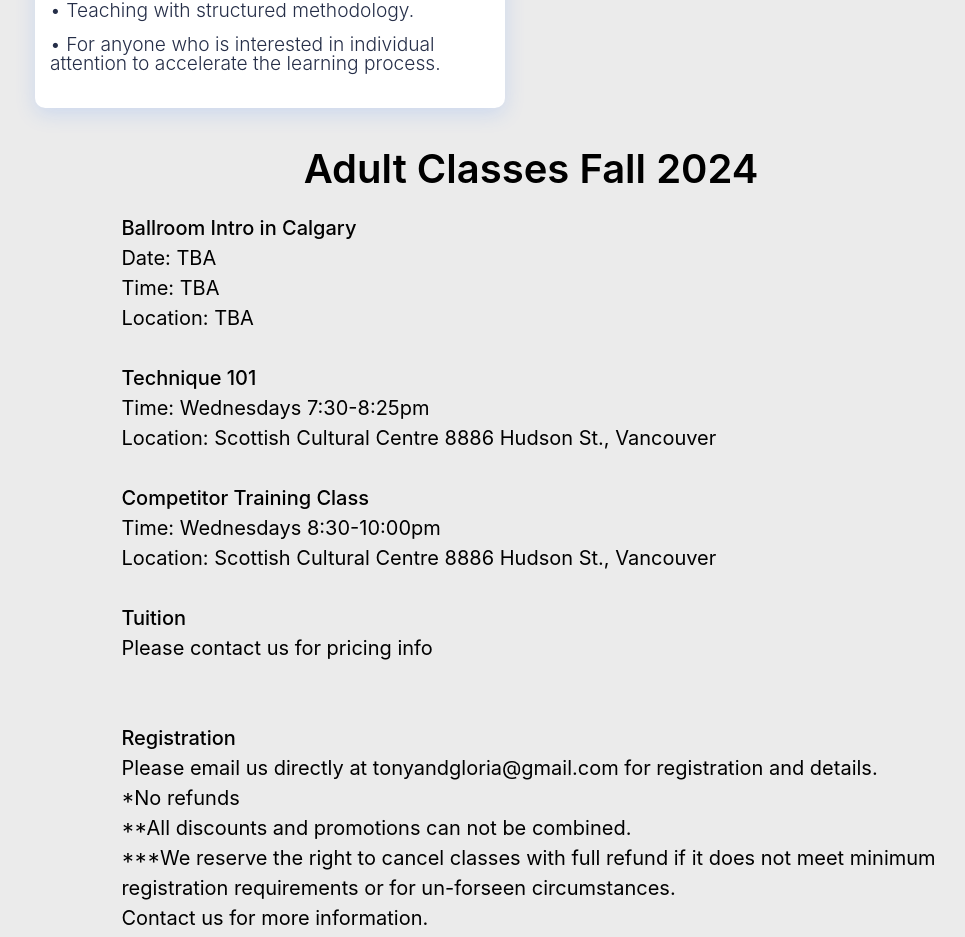
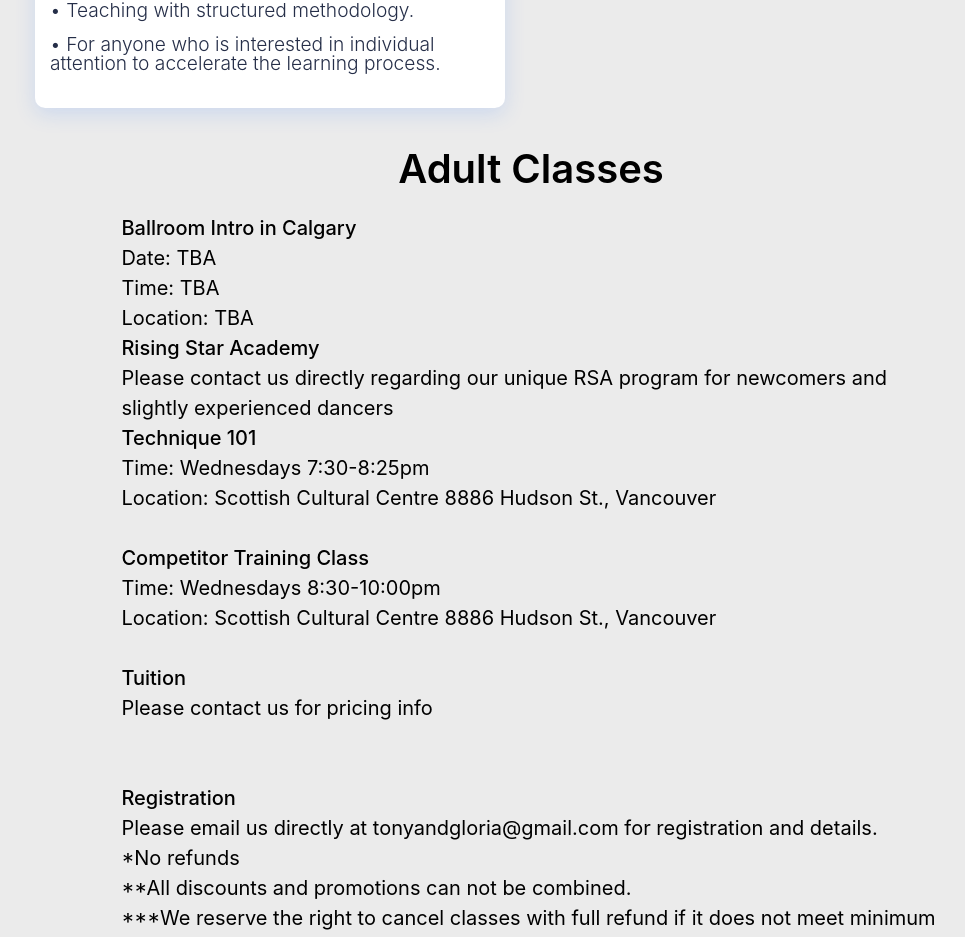
Before and after one commit to GrantLi1012/tg-dancesport, a React (Create React App) app: page /classes in a window 1280 px wide. Shown: the part 3893-4830 px from the top of the page, without its empty margins (109-1074 px from the left). Built offline with nearby package versions, Linux system fonts and the light colour scheme.

Commit message:
Update Classes.js

```diff
--- a/src/view/Classes/Classes.js
+++ b/src/view/Classes/Classes.js
@@ -142,7 +142,7 @@
                     })}
                 </div>
                 <div className='classes-subtitle'>
-                    Adult Classes Fall 2024
+                    Adult Classes
                 </div>
                 <div className='classes-text'>
                     <div style={{fontWeight:500}}>Ballroom Intro in Calgary</div>
@@ -150,8 +150,9 @@
                     <div>Time: TBA</div>
                     <div>Location: TBA</div>
                     <div></div>
+                    <div style={{fontWeight:500}}>Rising Star Academy</div>
+                    <div>Please contact us directly regarding our unique RSA program for newcomers and slightly experienced dancers</div>
                     <div></div>
-                    <div> </div>
                     <div style={{fontWeight:500}}>Technique 101</div>
                     <div></div>
                     <div>Time: Wednesdays 7:30-8:25pm</div>
```
